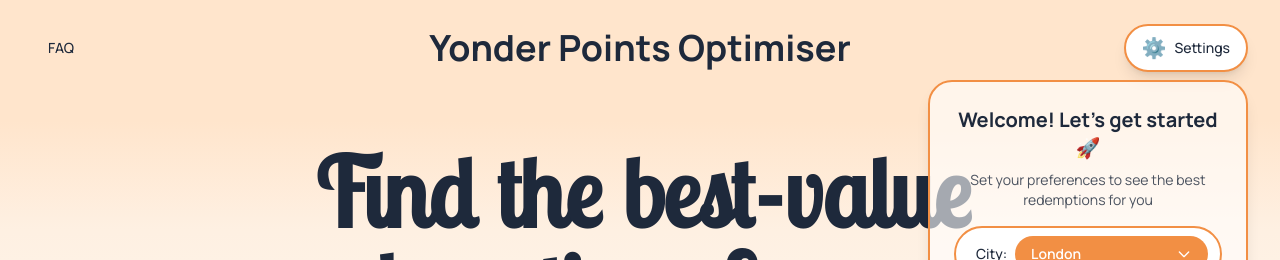
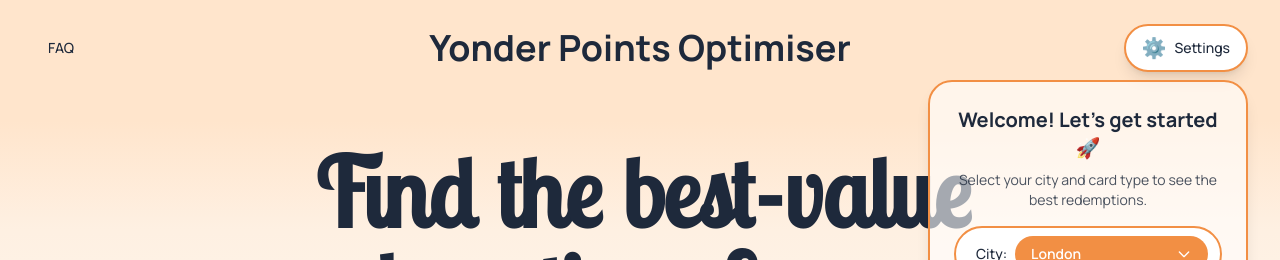
Before and after one commit to patricktaube/yonder-points-optimiser, a Next.js app: page / in a window 1280 px wide. Shown: the top 260 px of the page. Built offline with nearby package versions, Linux system fonts and the light colour scheme.

Commit message:
Apostrophe escape correction

```diff
--- a/app/components/ExperiencesList.tsx
+++ b/app/components/ExperiencesList.tsx
@@ -171,10 +171,10 @@
                       {!settings.hasCompletedSetup && (
                         <div className="mb-4 text-center">
                           <h2 className="text-xl font-bold mb-2" style={{ color: 'var(--foreground)' }}>
-                            Welcome! Let's get started 🚀
+                            Welcome! Let&apos;s get started 🚀
                           </h2>
                           <p className="text-sm mb-4" style={{ color: 'var(--yonder-navy)', opacity: 0.8 }}>
-                            Set your preferences to see the best redemptions for you
+                            Select your city and card type to see the best redemptions.
                           </p>
                         </div>
                       )}
```
